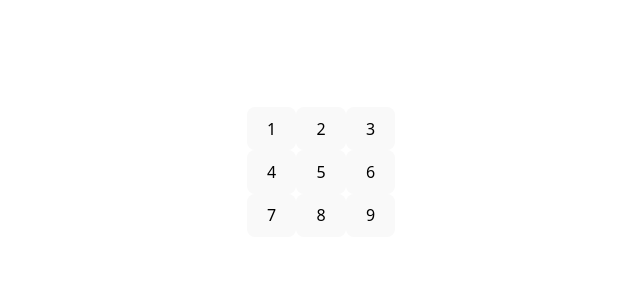
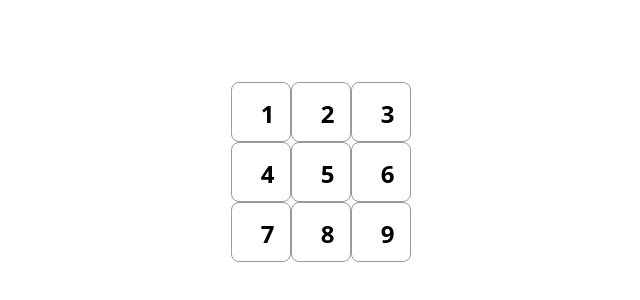
Before and after one commit to MANOJGARJE123/Tic-Tac-Toe, a React (Vite) app: page / in a window 1280 px wide. Shown: the part 228-528 px from the top of the page, without its empty margins (319-959 px from the left). Built offline with nearby package versions, Linux system fonts and the light colour scheme.

Commit message:
Changes : Styling

```diff
--- a/src/Components/Board.css
+++ b/src/Components/Board.css
@@ -1,7 +1,22 @@
-.board-row{
-    display : flex;
-    border : 1px solid black;
-    border-radius: 0.5rem;
-    margin : 0.5rem;
-    padding: 0.5rem;
+.board-row {
+  display: flex;
 }
+
+.square {
+  width: 60px;
+  height: 60px;
+  font-size: 24px;
+  font-weight: bold;
+  cursor: pointer;
+  border: 1px solid #999;
+  background: #fff;
+}
+
+.square:hover {
+  background: #f0f0f0;
+}
+
+.status {
+  margin-bottom: 10px;
+  font-weight: bold;
+}
--- a/src/Components/Board.jsx
+++ b/src/Components/Board.jsx
@@ -1,4 +1,5 @@
-import  Square from "./Square";
+import Square from "./Square";
+import "./Board.css";
 function Board({squares, onPlay}) {
     return (
         <>
```
